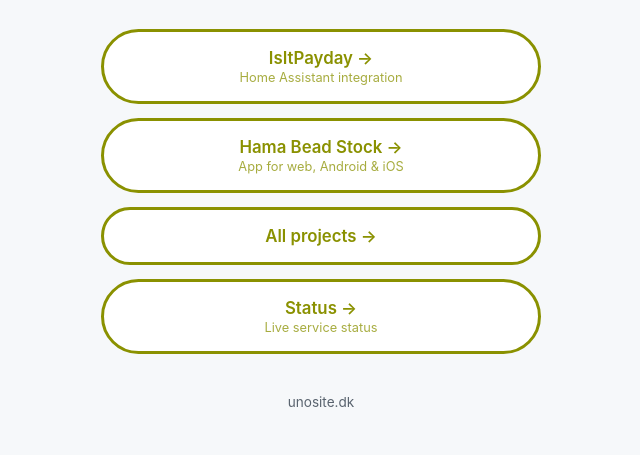
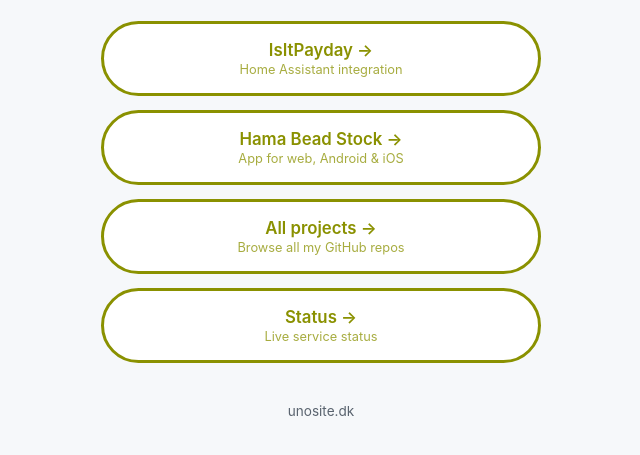
Before and after one commit to UnoSite/UnoSite, a plain HTML site: page index.html in a window 1280 px wide. Shown: the part 281-736 px from the top of the page, without its empty margins (319-959 px from the left). Drawn offline with Linux system fonts and the light colour scheme.

Commit message:
Add subtitle to All projects link
Co-Authored-By: Claude Opus 5.5 <noreply@anthropic.com>
Claude-Session: https://claude.ai/code/session_01BdMZXAG34zeVpDEYSKQNDN

```diff
--- a/index.html
+++ b/index.html
@@ -79,7 +79,7 @@
         <ul>
             <li><a class="link" href="https://github.com/UnoSite/IsItPayday">IsItPayday →<small>Home Assistant integration</small></a></li>
             <li><a class="link" href="https://hama.unosite.dk">Hama Bead Stock →<small>App for web, Android &amp; iOS</small></a></li>
-            <li><a class="link" href="https://github.com/UnoSite?tab=repositories">All projects →</a></li>
+            <li><a class="link" href="https://github.com/UnoSite?tab=repositories">All projects →<small>Browse all my GitHub repos</small></a></li>
             <li><a class="link" href="https://status.unosite.dk">Status →<small>Live service status</small></a></li>
         </ul>
 
```
Also changed, not shown: assets/links/repos.svg, 2 other files.
